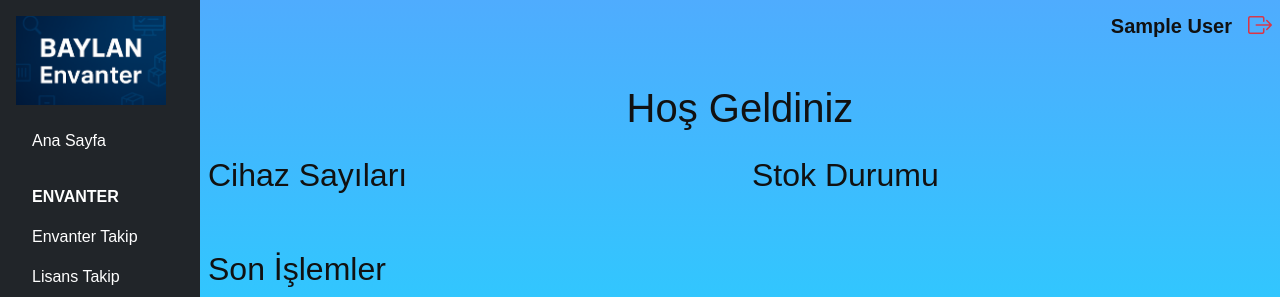
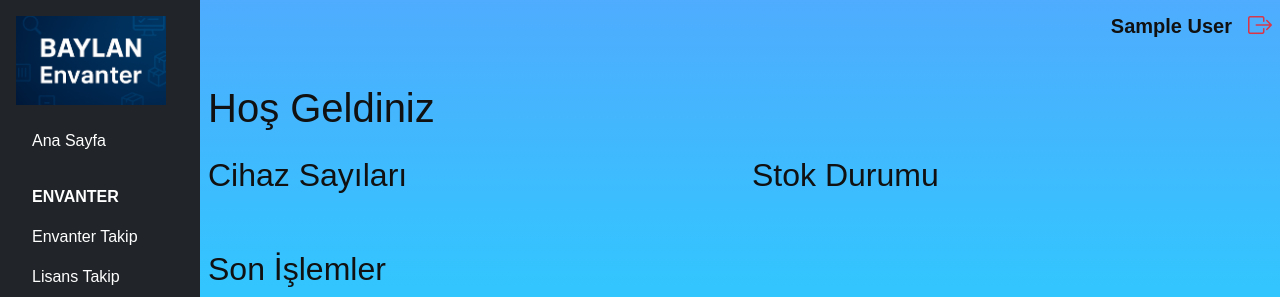
Before and after one commit to fixadd/BilgiislemTool, a FastAPI app: page / in a window 1280 px wide. Shown: the top 297 px of the page. Run offline with FastAPI, Linux system fonts and the light colour scheme; the visitor is signed in with stand-in values (Sample User, id 1); data that the repository does not hold is empty; parts of the project's set-up code (start-up, migrations or seed data) failed here and were passed over; some libraries are stand-ins or nearby versions.

Commit message:
Adjust heading alignment on main template

```diff
--- a/templates/main.html
+++ b/templates/main.html
@@ -1,7 +1,7 @@
 {% extends "base.html" %}
 {% block title %}Ana Sayfa{% endblock %}
 {% block content %}
-<h1 class="text-center my-4">Hoş Geldiniz</h1>
+<h1 class="text-start my-4">Hoş Geldiniz</h1>
 
 <div class="row">
   <div class="col-md-6 mb-4">
```
